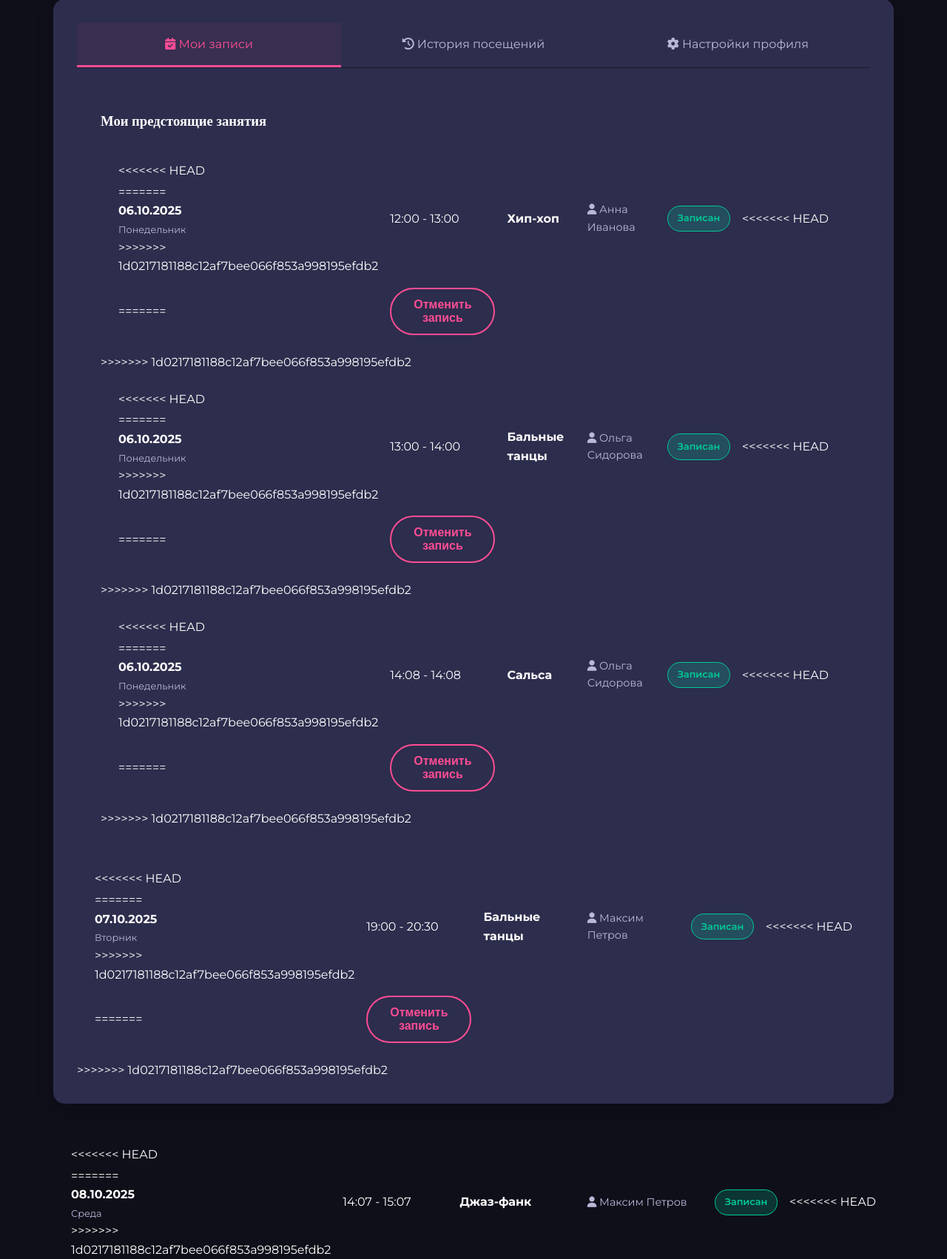
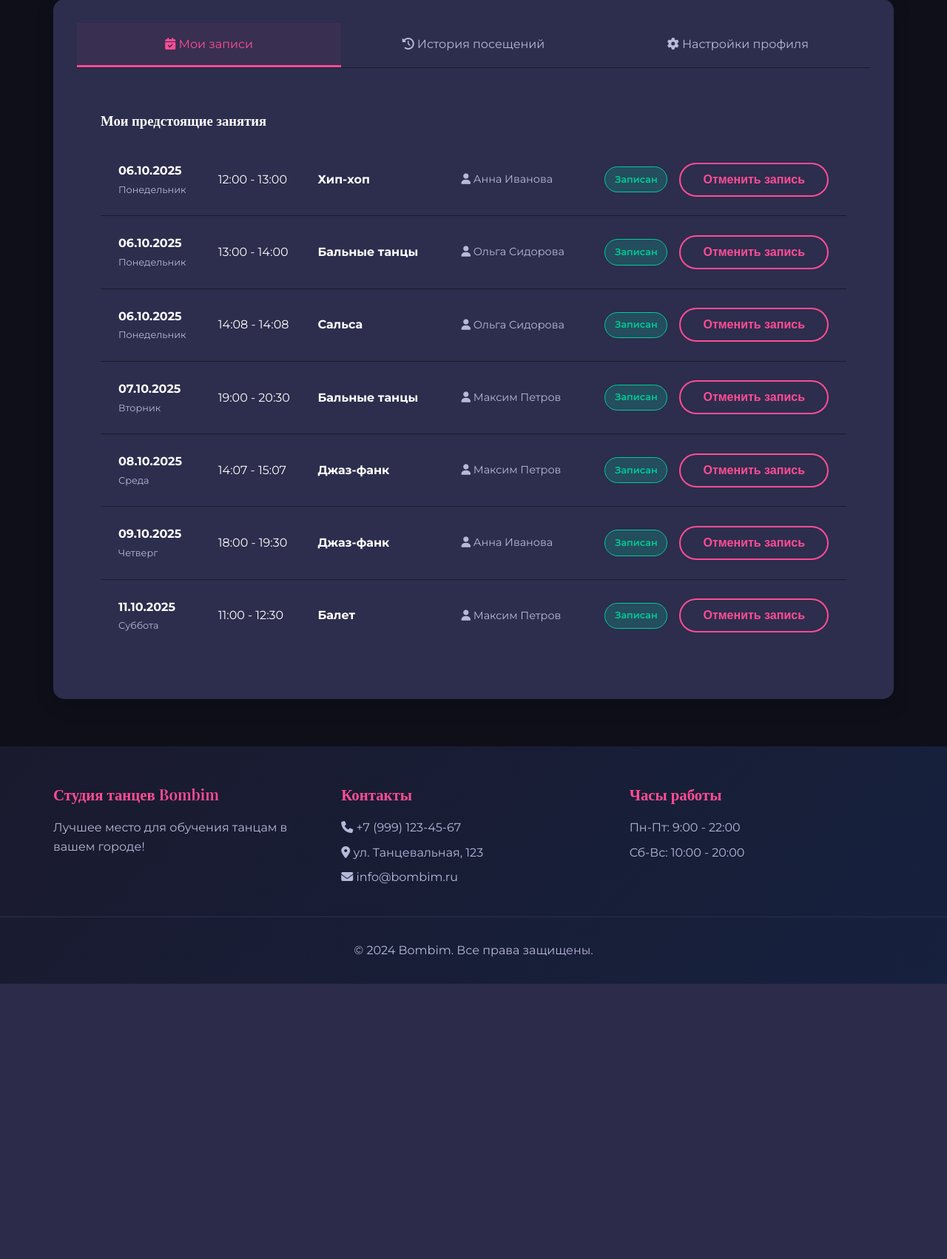
Before and after one commit to milli-2005/PythonDance, a Django app: page /profile/ in a window 1280 px wide. Shown: the part 315-2017 px from the top of the page at 74% size. After the commit the page ends 1645 px from the top, so only its background shows below. Run offline with Django 5.2, Linux system fonts and the light colour scheme; a user stored in the database is signed in; data comes from the database, SQL or seed files in the repository; parts of the project's set-up code (start-up, migrations or seed data) failed here and were passed over.

Commit message:
норм профиль

```diff
--- a/bombim_project/templates/main/profile.html
+++ b/bombim_project/templates/main/profile.html
@@ -30,11 +30,9 @@
                 <h3>Мои предстоящие занятия</h3>
                 {% if active_bookings %}
                 <div class="bookings-table">
-                    {% for item in active_bookings %}
+                    {% for booking in active_bookings %}
                     <div class="booking-item">
                         <div class="booking-date">
-<<<<<<< HEAD
-                            <!-- ИСПОЛЬЗУЕМ class_date вместо schedule.start_date -->
                             <strong>{{ booking.class_date|date:"d.m.Y" }}</strong>
                             <div class="day-name">
                                 {% if booking.class_date.weekday == 0 %}Понедельник
@@ -46,41 +44,25 @@
                                 {% elif booking.class_date.weekday == 6 %}Воскресенье
                                 {% endif %}
                             </div>
-=======
-                            <strong>{{ item.class_date|date:"d.m.Y" }}</strong>
-                            <div class="day-name">{{ item.schedule.get_day_of_week_display }}</div>
-                            {% if item.class_date == today %}
-                            <div class="today-badge-small">Сегодня</div>
-                            {% endif %}
->>>>>>> 1d0217181188c12af7bee066f853a998195efdb2
                         </div>
                         <div class="booking-time">
-                            {{ item.schedule.start_time }} - {{ item.schedule.end_time }}
+                            {{ booking.schedule.start_time }} - {{ booking.schedule.end_time }}
                         </div>
                         <div class="booking-style">
-                            <strong>{{ item.schedule.dance_style.name }}</strong>
+                            <strong>{{ booking.schedule.dance_style.name }}</strong>
                         </div>
                         <div class="booking-trainer">
-                            <i class="fas fa-user"></i> {{ item.schedule.trainer.user.get_full_name }}
+                            <i class="fas fa-user"></i> {{ booking.schedule.trainer.user.get_full_name }}
                         </div>
                         <div class="booking-status">
                             <span class="status-badge booked">Записан</span>
                         </div>
                         <div class="booking-actions">
-<<<<<<< HEAD
-    {% if booking.status == 'missed' %}
-        <button class="btn btn-outline btn-sm" onclick="markAsAttended({{ booking.id }})">
-            Отметить как посещенное
-        </button>
-    {% endif %}
-</div>
-=======
                             <button class="btn btn-outline"
-                                    onclick="cancelBooking({{ item.booking.id }}, this)">
+                                    onclick="cancelBooking({{ booking.id }}, this)">
                                 Отменить запись
                             </button>
                         </div>
->>>>>>> 1d0217181188c12af7bee066f853a998195efdb2
                     </div>
                     {% endfor %}
                 </div>
@@ -104,38 +86,38 @@
                 <h3>История моих занятий</h3>
                 {% if history_bookings %}
                 <div class="bookings-table">
-                    {% for item in history_bookings %}
+                    {% for booking in history_bookings %}
                     <div class="booking-item history-item">
                         <div class="booking-date">
-                            <strong>{{ item.class_date|date:"d.m.Y" }}</strong>
-                            <div class="day-name">Дата занятия</div>
+                            <strong>{{ booking.class_date|date:"d.m.Y" }}</strong>
+                            <div class="day-name">
+                                {% if booking.class_date.weekday == 0 %}Понедельник
+                                {% elif booking.class_date.weekday == 1 %}Вторник
+                                {% elif booking.class_date.weekday == 2 %}Среда
+                                {% elif booking.class_date.weekday == 3 %}Четверг
+                                {% elif booking.class_date.weekday == 4 %}Пятница
+                                {% elif booking.class_date.weekday == 5 %}Суббота
+                                {% elif booking.class_date.weekday == 6 %}Воскресенье
+                                {% endif %}
+                            </div>
                         </div>
                         <div class="booking-info">
                             <div class="booking-datetime">
-<<<<<<< HEAD
-                                {% if booking.class_date %}
-                                    {{ booking.class_date|date:"d.m.Y" }}
-                                {% else %}
-                                    {{ booking.booking_date|date:"d.m.Y" }}
-                                {% endif %}
-                                • {{ booking.schedule.start_time }}
+                                {{ booking.class_date|date:"d.m.Y" }} • {{ booking.schedule.start_time }}
                             </div>
                             <div class="booking-style">
                                 {{ booking.schedule.dance_style.name }}
-=======
-                                {{ item.schedule.start_time }} • {{ item.schedule.dance_style.name }}
->>>>>>> 1d0217181188c12af7bee066f853a998195efdb2
                             </div>
                             <div class="booking-trainer">
-                                <i class="fas fa-user"></i> {{ item.schedule.trainer.user.get_full_name }}
+                                <i class="fas fa-user"></i> {{ booking.schedule.trainer.user.get_full_name }}
                             </div>
                         </div>
                         <div class="booking-status">
-                            {% if item.booking.status == 'attended' %}
+                            {% if booking.status == 'attended' %}
                                 <span class="status-badge attended">Посещено</span>
-                            {% elif item.booking.status == 'missed' %}
+                            {% elif booking.status == 'missed' %}
                                 <span class="status-badge missed">Не пришел</span>
-                            {% elif item.booking.status == 'cancelled' %}
+                            {% elif booking.status == 'cancelled' %}
                                 <span class="status-badge cancelled">Отменено</span>
                             {% endif %}
                         </div>
@@ -165,10 +147,6 @@
                         </div>
                     </div>
                 </div>
-
-
-
-
                 {% else %}
                 <div class="text-center" style="padding: 3rem;">
                     <i class="fas fa-clipboard-list fa-4x" style="color: var(--accent-secondary); margin-bottom: 1rem;"></i>
@@ -291,16 +269,6 @@
     font-size: 0.8rem;
     color: var(--text-secondary);
     margin-top: 0.2rem;
-}
-
-.today-badge-small {
-    background: var(--accent-primary);
-    color: white;
-    padding: 0.2rem 0.5rem;
-    border-radius: 10px;
-    font-size: 0.7rem;
-    margin-top: 0.3rem;
-    display: inline-block;
 }
 
 .booking-info {
@@ -567,25 +535,6 @@
     }
 }
 
-function markAsAttended(bookingId) {
-    if (!confirm('Отметить занятие как посещенное?')) return;
-
-    const csrfToken = getCSRFToken();
-    fetch(`/mark-attended/${bookingId}/`, {
-        method: 'POST',
-        headers: {'X-CSRFToken': csrfToken},
-    })
-    .then(response => response.json())
-    .then(data => {
-        if (data.success) {
-            location.reload();
-        } else {
-            alert('Ошибка: ' + data.error);
-        }
-    });
-}
-
-
 // Функция для получения CSRF токена
 function getCSRFToken() {
     let cookieValue = null;
```
Lines whose indentation alone changed are shown as unchanged.
